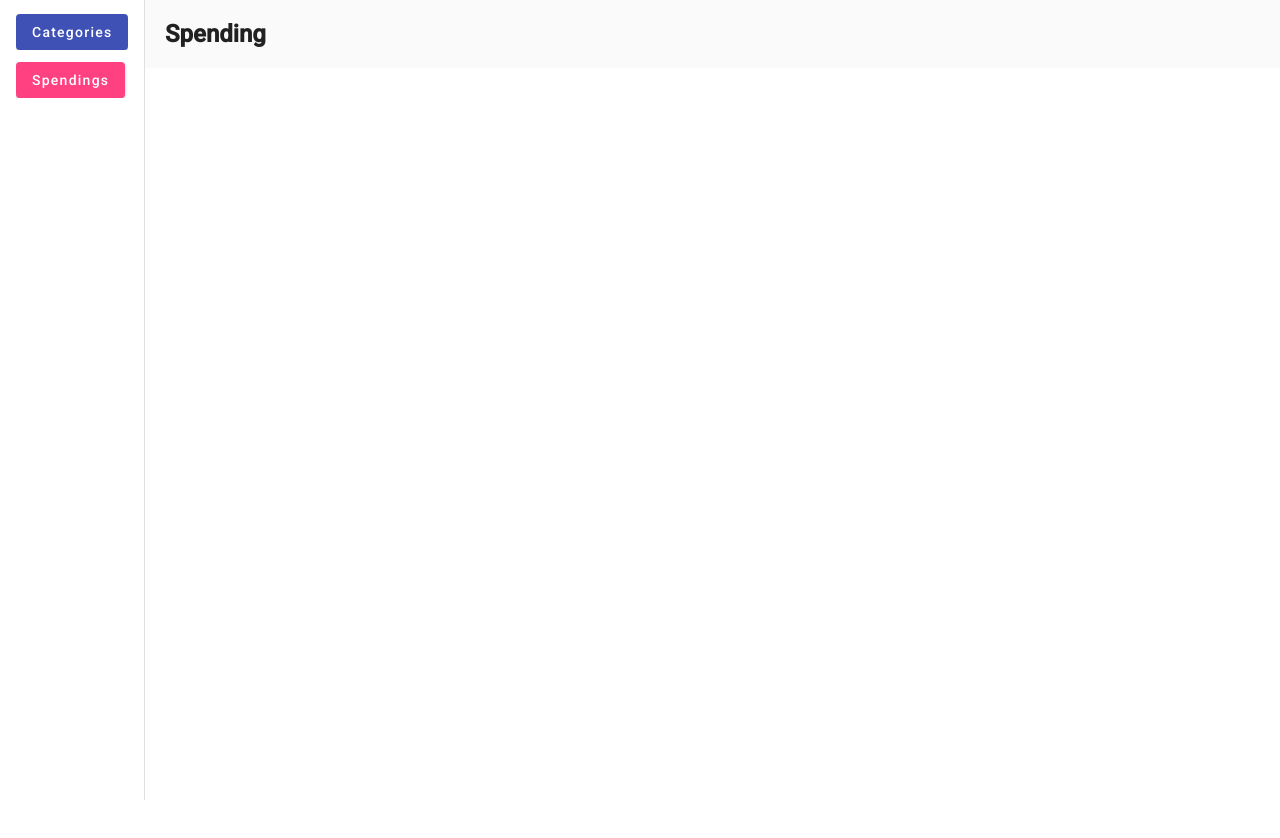
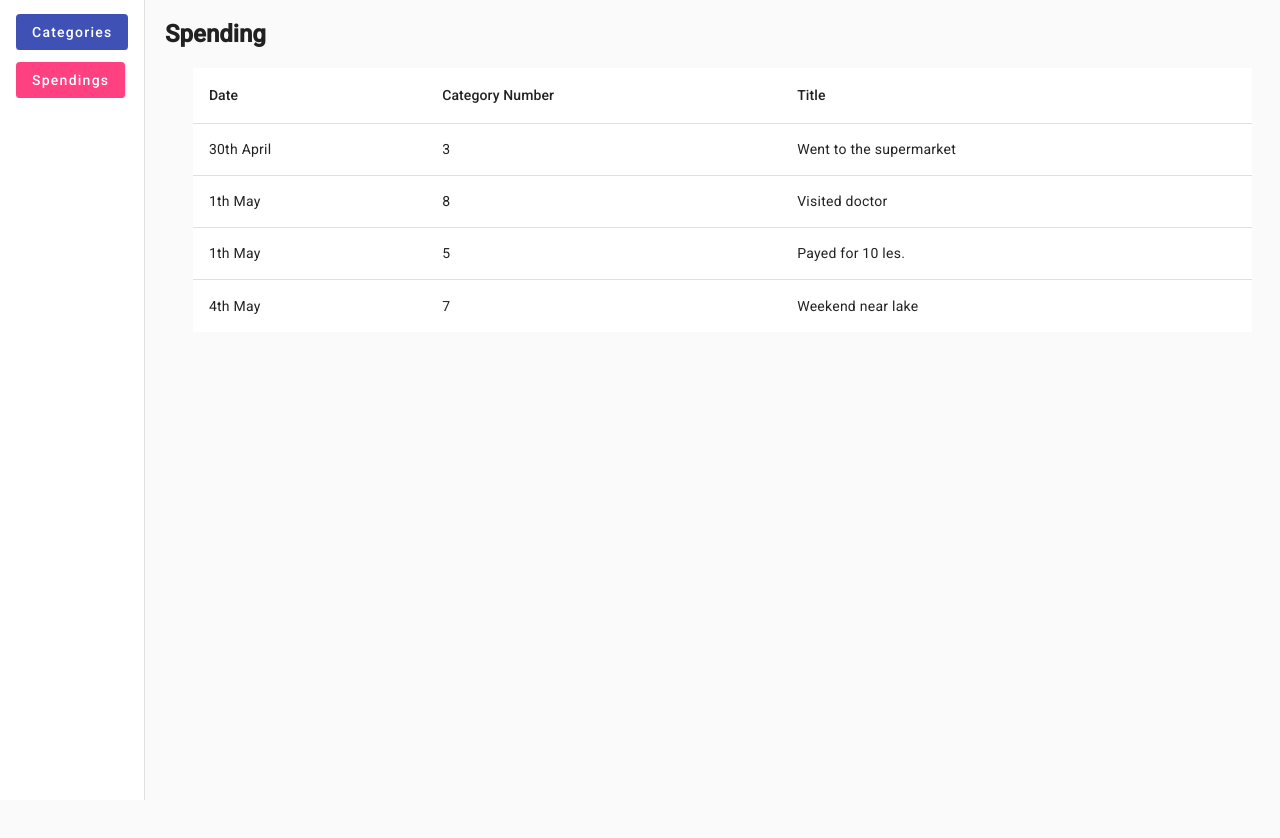
Before and after one commit to tinazavr/my-spendings, an Angular app: page /spendings in a window 1280 px wide. Shown: the top 838 px of the page. Before the commit the page ends 800 px from the top, so only its background shows below. Built offline with nearby package versions, Linux system fonts and the light colour scheme.

Commit message:
Display spendings table.

```diff
--- /dev/null
+++ b/src/app/interfaces/spendings.ts
@@ -0,0 +1,6 @@
+export interface Spendings {
+    id: number,
+    categoryId: number,
+    date: string,
+    title: string
+}
--- /dev/null
+++ b/src/app/services/spendings.service.ts
@@ -0,0 +1,38 @@
+import { Injectable } from '@angular/core';
+import { Spendings } from '../interfaces/spendings';
+
+@Injectable({
+  providedIn: 'root',
+})
+export class SpendingsService {
+  private spendings: Spendings[] = [
+    {
+      id: 0,
+      categoryId: 3,
+      date: '30th April',
+      title: 'Went to the supermarket',
+    },
+    {
+      id: 1,
+      categoryId: 8,
+      date: '1th May',
+      title: 'Visited doctor',
+    },
+    {
+      id: 2,
+      categoryId: 5,
+      date: '1th May',
+      title: 'Payed for 10 les.',
+    },
+    {
+      id:3 ,
+      categoryId: 7,
+      date: '4th May',
+      title: 'Weekend near lake',
+    },
+  ];
+  getSpendings(): Spendings[]{
+    return this.spendings;
+  };
+  constructor() {}
+}
--- a/src/app/spendings/spendings.component.html
+++ b/src/app/spendings/spendings.component.html
@@ -1 +1,22 @@
 <h2>Spending</h2>
+<div class="spendingsTable">
+  <table mat-table [dataSource]="spendingsList">
+    <ng-container matColumnDef="title">
+      <th mat-header-cell *matHeaderCellDef>Title</th>
+      <td mat-cell *matCellDef="let element">{{ element.title }}</td>
+    </ng-container>
+
+    <ng-container matColumnDef="categoryId">
+      <th mat-header-cell *matHeaderCellDef>Category Number</th>
+      <td mat-cell *matCellDef="let element">{{ element.categoryId }}</td>
+    </ng-container>
+
+    <ng-container matColumnDef="date">
+      <th mat-header-cell *matHeaderCellDef>Date</th>
+      <td mat-cell *matCellDef="let element">{{ element.date }}</td>
+    </ng-container>
+
+    <tr mat-header-row *matHeaderRowDef="displayedColumns"></tr>
+    <tr mat-row *matRowDef="let row; columns: displayedColumns"></tr>
+  </table>
+</div>
--- a/src/app/spendings/spendings.component.scss
+++ b/src/app/spendings/spendings.component.scss
@@ -0,0 +1,5 @@
+div.spendingsTable {
+  width: 95%;
+  height: 1000px;
+  margin: auto;
+}
--- a/src/app/spendings/spendings.component.ts
+++ b/src/app/spendings/spendings.component.ts
@@ -1,12 +1,23 @@
-import { Component } from '@angular/core';
+import { CommonModule } from '@angular/common';
+import { Component, OnInit } from '@angular/core';
+import { MatListModule } from '@angular/material/list';
+import { Spendings } from '../interfaces/spendings';
+import { SpendingsService } from '../services/spendings.service';
+import { MatTableModule } from '@angular/material/table';
 
 @Component({
   selector: 'app-spendings',
   standalone: true,
-  imports: [],
+  imports: [CommonModule, MatListModule, MatTableModule],
   templateUrl: './spendings.component.html',
-  styleUrl: './spendings.component.scss'
+  styleUrl: './spendings.component.scss',
 })
-export class SpendingsComponent {
-
+export class SpendingsComponent implements OnInit {
+  spendingsList: Spendings[] = [];
+  displayedColumns: string[] = ['date', 'categoryId', 'title'];
+  dataSource = this.spendingsList;
+  constructor(private spendingsService: SpendingsService) {}
+  ngOnInit(): void {
+    this.spendingsList = this.spendingsService.getSpendings();
+  }
 }
```
Also changed, not shown: 1 other file (tests, documents, lock files or other folders).
